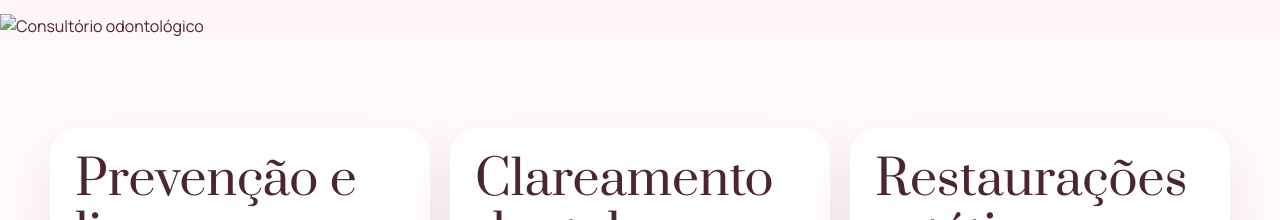
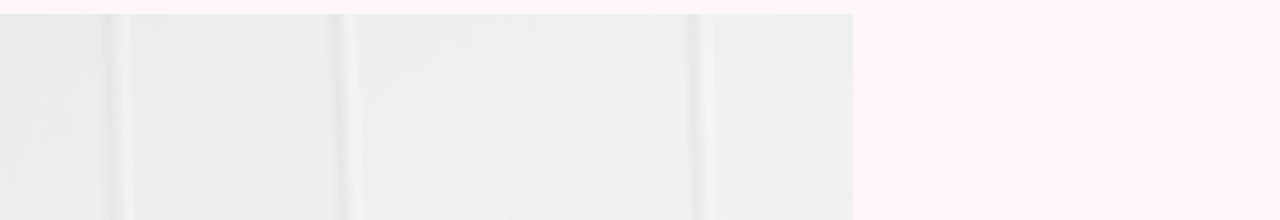
Before and after one commit to sosorke/testealexia, a plain HTML site: page servicos.html in a window 1280 px wide. Shown: the part 580-800 px from the top of the page. Drawn offline with Linux system fonts and the light colour scheme.

Commit message:
Update servicos.html

```diff
--- a/servicos.html
+++ b/servicos.html
@@ -44,7 +44,7 @@
   </div>
     </div>
   <div class="hero-image reveal">
-    <img src="images/sua-imagem.png" alt="Consultório odontológico">
+    <img src="images/dra.png" alt="">
   </div>
 </div>
     </section>
```
